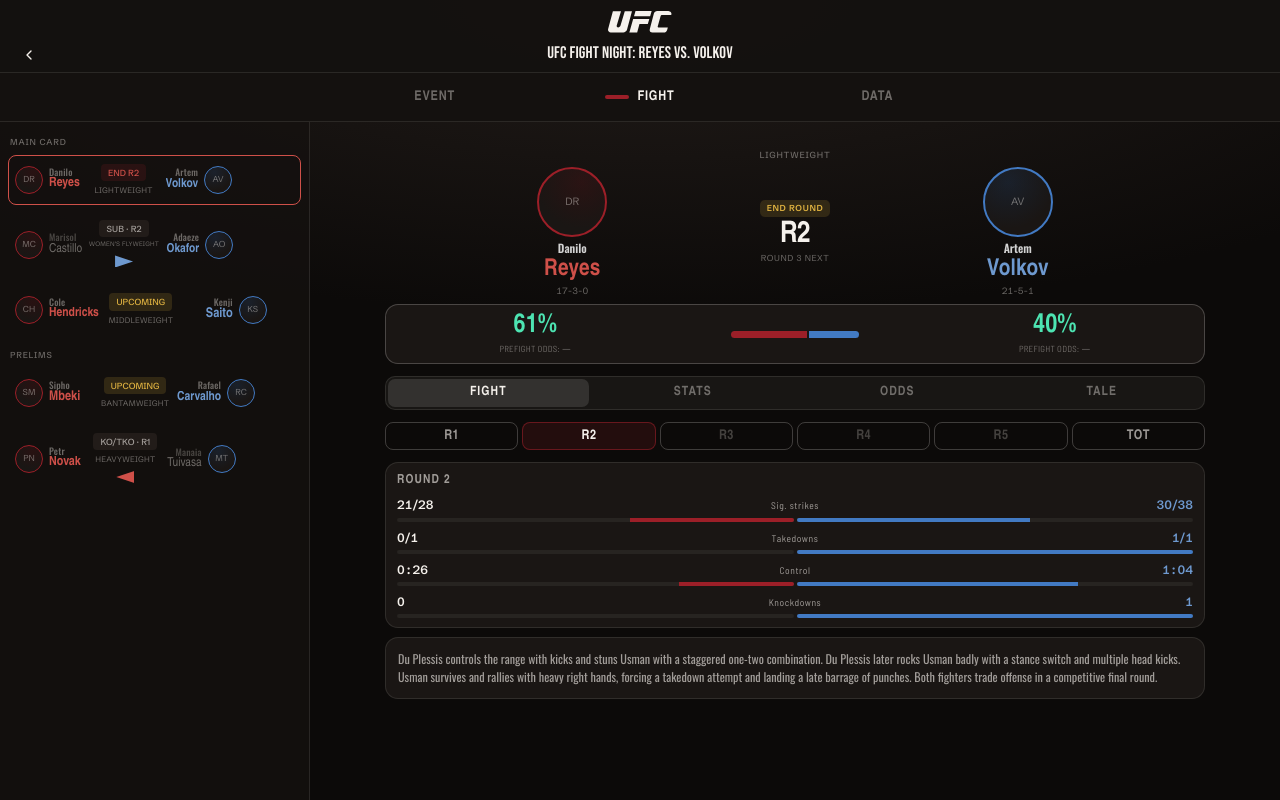
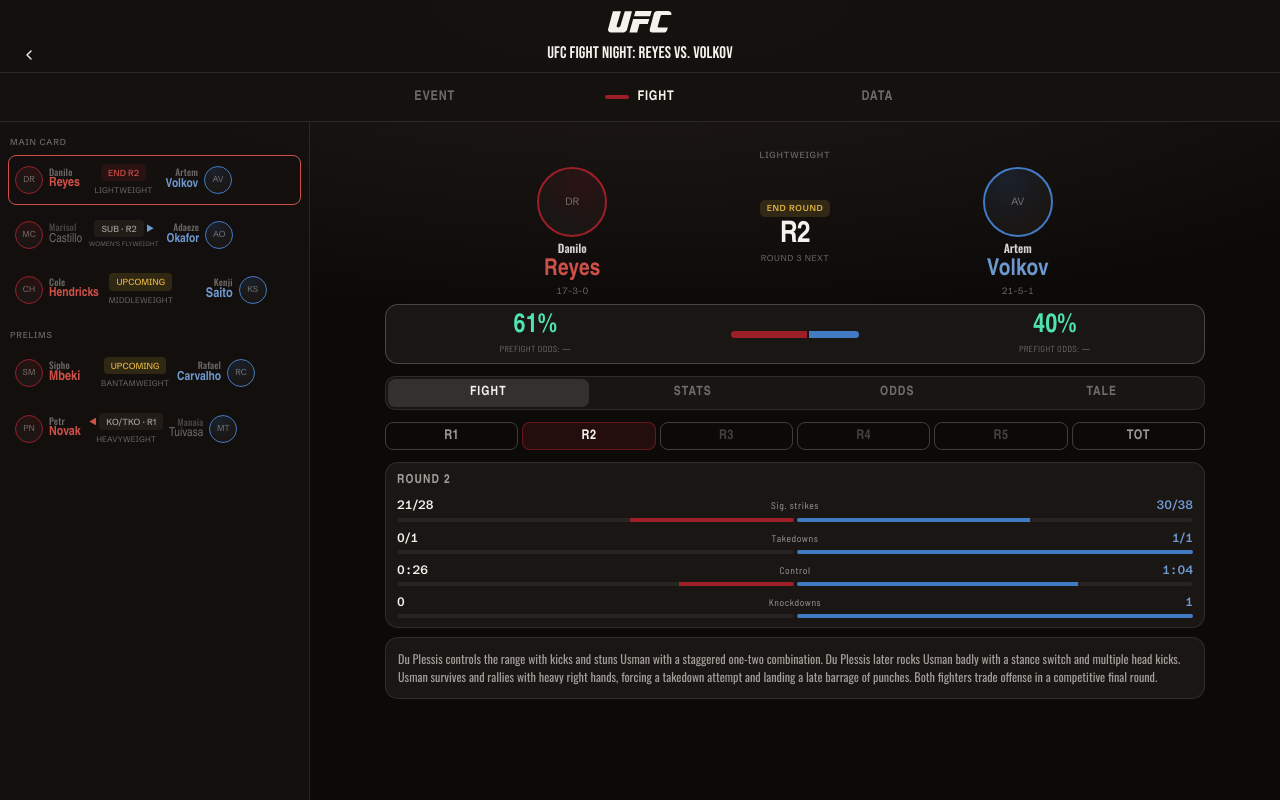
Before and after one commit to samayms/ufc-app, a React (Vite) app: page / in a window 1280 px wide. Built offline with nearby package versions, Linux system fonts and the light colour scheme; no server answers; a web font is replaced by a local one.

Commit message:
Align winner arrows with fight results

```diff
--- a/src/ui/CardRail.tsx
+++ b/src/ui/CardRail.tsx
@@ -70,14 +70,12 @@
                   isLive={
                     bout.status === "in-round" || bout.status === "between-rounds"
                   }
-                  center={
-                    <>
-                      <StatusChip bout={bout} />
-                      <FitText
-                        className="event-card-center-weight"
-                        text={WEIGHT_LABEL[bout.weightClass] ?? ""}
-                      />
-                    </>
+                  center={<StatusChip bout={bout} />}
+                  centerDetail={
+                    <FitText
+                      className="event-card-center-weight"
+                      text={WEIGHT_LABEL[bout.weightClass] ?? ""}
+                    />
                   }
                 />
               );
--- a/src/ui/MatchupCard.tsx
+++ b/src/ui/MatchupCard.tsx
@@ -204,6 +204,7 @@
   blueIsLoser,
   winnerCorner,
   center,
+  centerDetail,
   isLive,
   isSelected,
   onSelect,
@@ -216,6 +217,8 @@
   /** A completed bout's winner, rendered with the same corner arrow as BoutHeader. */
   winnerCorner?: "red" | "blue";
   center: ReactNode;
+  /** Secondary line below the result/status, usually the weight class. */
+  centerDetail?: ReactNode;
   isLive?: boolean;
   isSelected: boolean;
   onSelect: () => void;
@@ -231,14 +234,24 @@
       <div className="event-card-matchup">
         <MatchupFighter fighter={red} corner="red" isLoser={redIsLoser} />
         <span className="event-card-center">
-          {center}
-          {winnerCorner && (
-            <span
-              className={`tot-winner-arrow tot-winner-arrow-${winnerCorner} event-card-winner-arrow`}
-              role="img"
-              aria-label={`${winnerCorner === "red" ? (red?.name ?? "Red corner") : (blue?.name ?? "Blue corner")} won`}
-            />
-          )}
+          <span className="event-card-center-result">
+            {winnerCorner === "red" && (
+              <span
+                className="tot-winner-arrow tot-winner-arrow-red event-card-winner-arrow"
+                role="img"
+                aria-label={`${red?.name ?? "Red corner"} won`}
+              />
+            )}
+            {center}
+            {winnerCorner === "blue" && (
+              <span
+                className="tot-winner-arrow tot-winner-arrow-blue event-card-winner-arrow"
+                role="img"
+                aria-label={`${blue?.name ?? "Blue corner"} won`}
+              />
+            )}
+          </span>
+          {centerDetail}
         </span>
         <MatchupFighter fighter={blue} corner="blue" isLoser={blueIsLoser} />
       </div>
--- a/src/ui/ScheduledCardRail.tsx
+++ b/src/ui/ScheduledCardRail.tsx
@@ -71,17 +71,13 @@
                 isLive={
                   fight.status === "in-round" || fight.status === "between-rounds"
                 }
-                center={
-                  <>
-                    <FightStatusChip fight={fight} />
-                    {fight.weightClassLabel && (
-                      <FitText
-                        className="event-card-center-weight"
-                        text={fight.weightClassLabel}
-                      />
-                    )}
-                  </>
-                }
+                center={<FightStatusChip fight={fight} />}
+                centerDetail={fight.weightClassLabel && (
+                  <FitText
+                    className="event-card-center-weight"
+                    text={fight.weightClassLabel}
+                  />
+                )}
               />
             );
           })}
--- a/src/ui/newComponents.css
+++ b/src/ui/newComponents.css
@@ -180,11 +180,19 @@
   gap: 3px;
 }
 
-.event-card-winner-arrow {
+.event-card-center-result {
+  display: inline-flex;
+  align-items: center;
+  justify-content: center;
+  gap: 3px;
+  white-space: nowrap;
+}
+
+.event-card-center-result .event-card-winner-arrow {
   flex: none;
-  width: 14px;
-  height: 9px;
-  margin: 1px 0 0;
+  width: 7px;
+  height: 8px;
+  margin: 0;
 }
 
 .event-card-center-weight {
```
Also changed, not shown: 1 other file (tests, documents, lock files or other folders).
